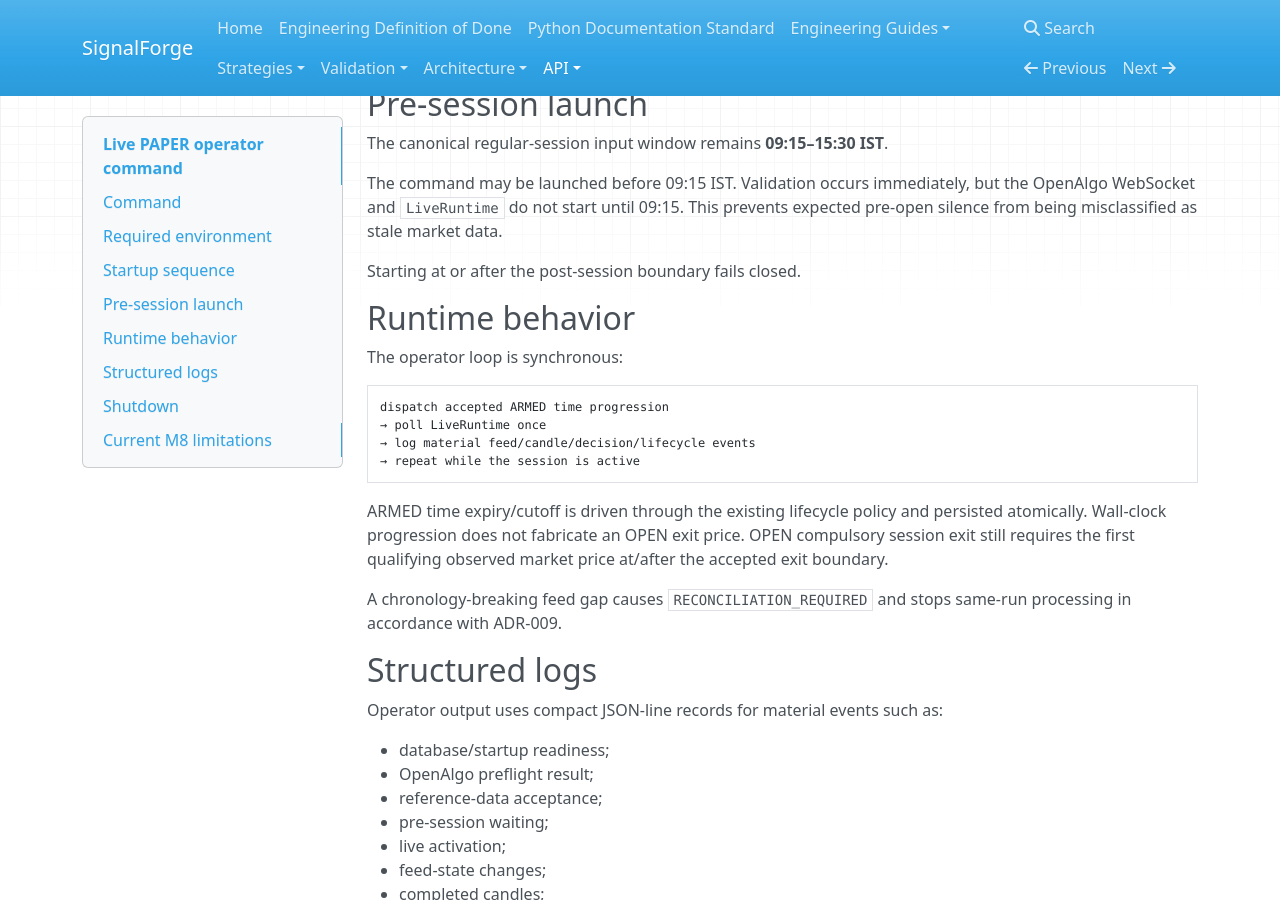
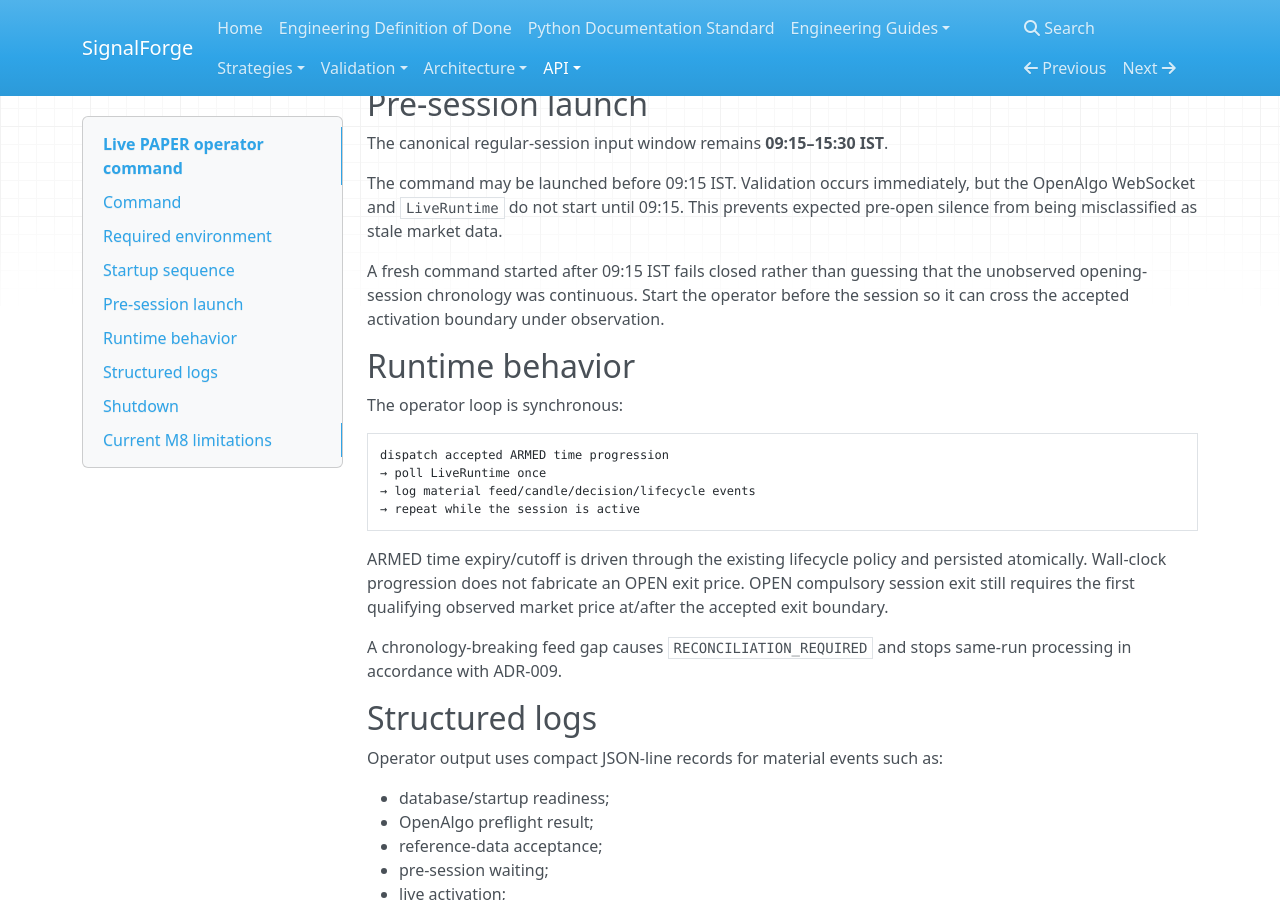
Before and after one commit to harishkamathuk/signalforge, an MkDocs documentation site: the page built from docs/api/live-paper-runner.md, in a window 1280 px wide and 900 px high, scrolled down 1279 px. Built offline with MkDocs 1.6.1, drawn with Linux system fonts in a browser that asks for light colours; nearby versions of some CDN libraries.

Commit message:
SF-058: document fail-closed mid-session startup

```diff
--- a/docs/api/live-paper-runner.md
+++ b/docs/api/live-paper-runner.md
@@ -67,7 +67,7 @@ The command may be launched before 09:15 IST. Validation occurs immediately, but
 WebSocket and `LiveRuntime` do not start until 09:15. This prevents expected pre-open silence from
 being misclassified as stale market data.
 
-Starting at or after the post-session boundary fails closed.
+A fresh command started after 09:15 IST fails closed rather than guessing that the unobserved opening-session chronology was continuous. Start the operator before the session so it can cross the accepted activation boundary under observation.
 
 ## Runtime behavior
 
```
